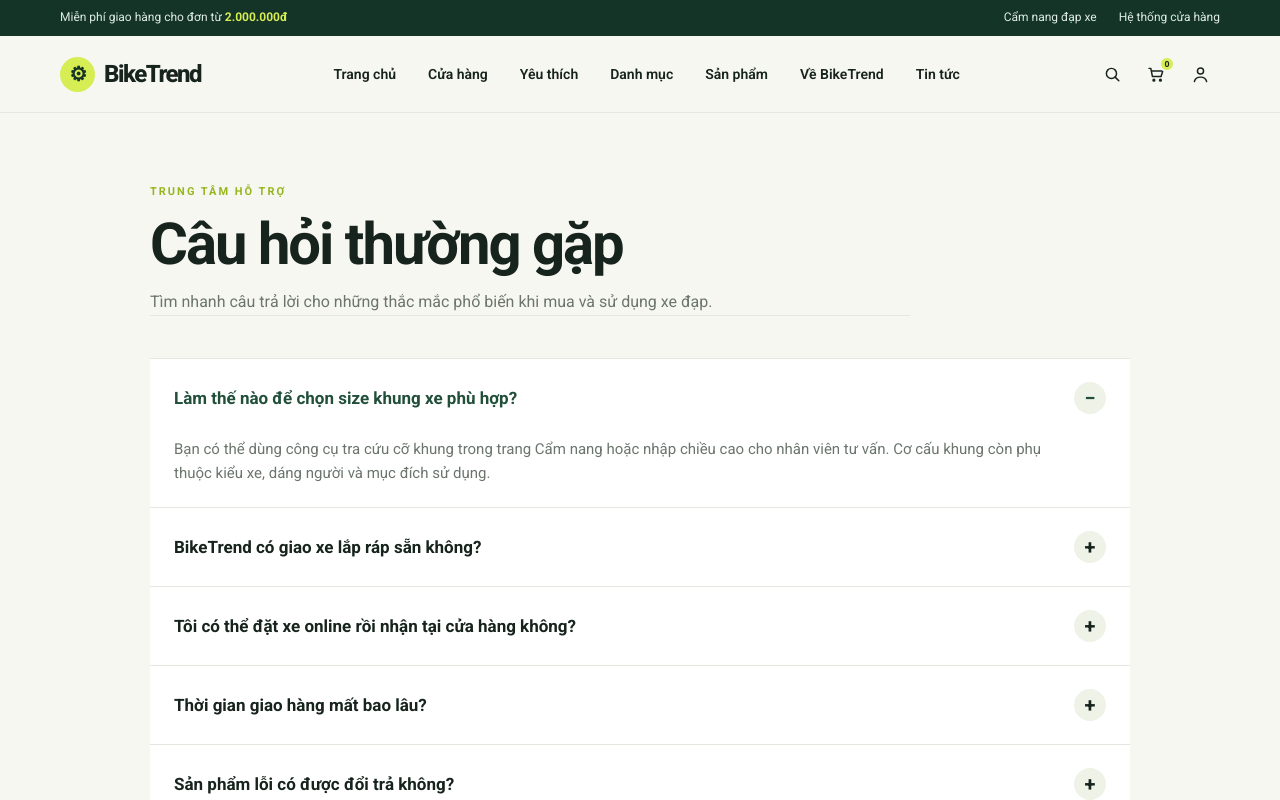
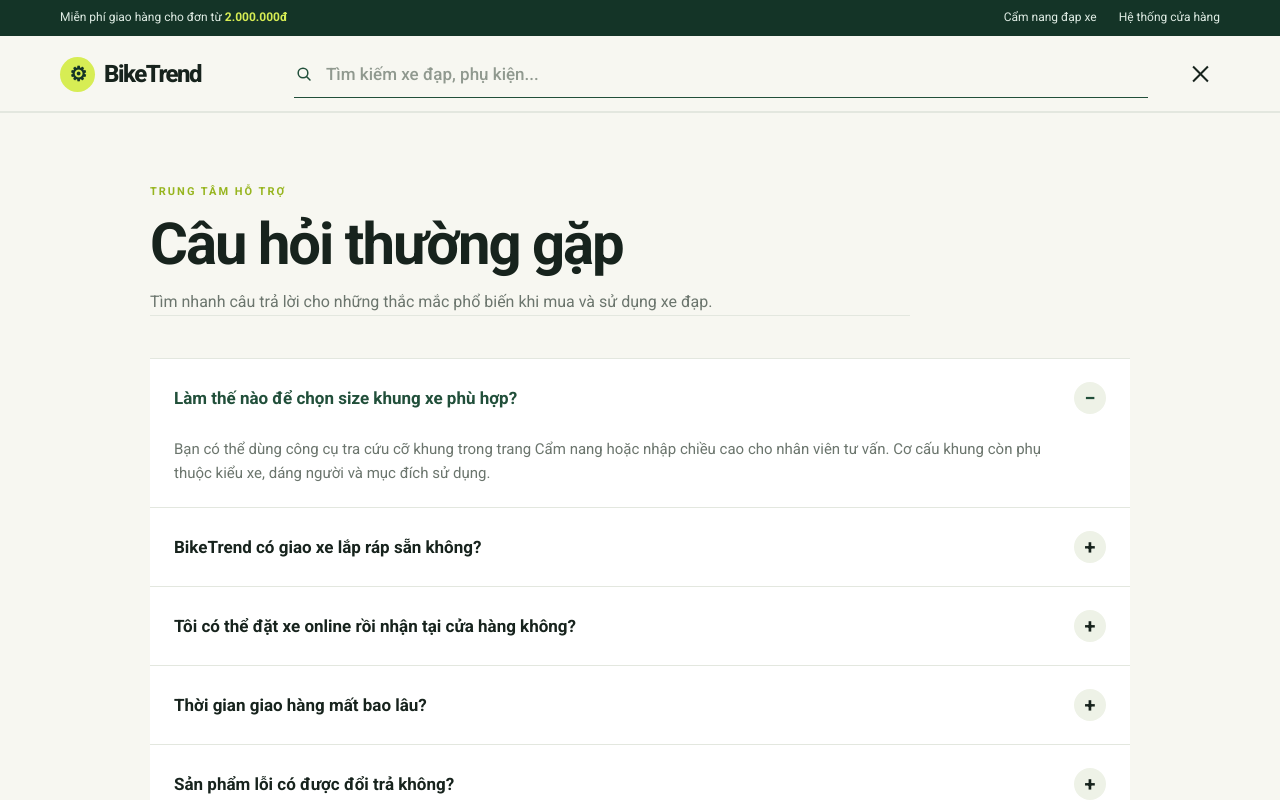
Before and after one commit to Lam-Gia-Bao/FrontEnd_AppBanXeDap, a React (Vite) app: page /faq in a window 1280 px wide. Both pictures are taken after a click on the button "Tìm kiếm". Shown: the top 800 px of the page. Built offline with nearby package versions, Linux system fonts and the light colour scheme.

Commit message:
feat (search): Thêm chức năng tìm kiếm và áp dụng ajax hiện kết quả

```diff
--- a/src/App.css
+++ b/src/App.css
@@ -1008,6 +1008,213 @@ footer li a:hover {
   color: var(--lime);
 }
 
+header {
+  overflow: visible;
+}
+
+.header-search-panel {
+  position: absolute;
+  inset: 0;
+  z-index: 3;
+  background: var(--cream);
+  border-bottom: 1px solid var(--line);
+  opacity: 0;
+  visibility: hidden;
+  transform: translateY(-100%);
+  transition: transform .38s cubic-bezier(.22, 1, .36, 1), opacity .25s ease, visibility 0s linear .38s;
+  pointer-events: none;
+}
+
+.header-search-panel.open {
+  opacity: 1;
+  visibility: visible;
+  transform: translateY(0);
+  transition: transform .38s cubic-bezier(.22, 1, .36, 1), opacity .25s ease, visibility 0s;
+  pointer-events: auto;
+}
+
+.header-search-inner {
+  height: 76px;
+  display: grid;
+  grid-template-columns: 210px minmax(0, 1fr) 48px;
+  align-items: center;
+  gap: 24px;
+}
+
+.header-search-form {
+  height: 48px;
+  display: flex;
+  align-items: center;
+  gap: 12px;
+  border-bottom: 1px solid var(--line);
+  transition: border-color .2s;
+}
+
+.header-search-form:focus-within {
+  border-color: var(--green);
+}
+
+.header-search-form svg {
+  width: 20px;
+  height: 20px;
+  flex: 0 0 20px;
+  fill: none;
+  stroke: var(--green);
+  stroke-width: 1.8;
+  stroke-linecap: round;
+  stroke-linejoin: round;
+}
+
+.header-search-form input {
+  width: 100%;
+  height: 100%;
+  border: 0;
+  outline: 0;
+  color: var(--ink);
+  background: transparent;
+  font: 500 17px "Roboto", sans-serif;
+}
+
+.header-search-form input::placeholder {
+  color: #90998f;
+}
+
+.header-search-form input::-webkit-search-cancel-button {
+  display: none;
+}
+
+.header-search-close {
+  position: relative;
+  width: 40px;
+  height: 40px;
+  justify-self: end;
+  border: 0;
+  border-radius: 50%;
+  background: transparent;
+  cursor: pointer;
+  transition: background .2s;
+}
+
+.header-search-close:hover {
+  background: rgba(33, 79, 58, .08);
+}
+
+.header-search-close span {
+  position: absolute;
+  top: 19px;
+  left: 10px;
+  width: 21px;
+  height: 2px;
+  background: var(--ink);
+  transform: rotate(45deg);
+}
+
+.header-search-close span:last-child {
+  transform: rotate(-45deg);
+}
+
+.header-search-inner {
+  position: relative;
+}
+
+.header-search-results {
+  position: absolute;
+  top: 67px;
+  left: 234px;
+  right: 72px;
+  z-index: 10;
+  overflow: hidden;
+  border: 1px solid var(--line);
+  border-radius: 0 0 4px 4px;
+  background: var(--white);
+  box-shadow: 0 18px 45px rgba(28, 54, 39, .16);
+  animation: searchResultsDown .22s ease-out;
+}
+
+@keyframes searchResultsDown {
+  from {
+    opacity: 0;
+    transform: translateY(-8px);
+  }
+  to {
+    opacity: 1;
+    transform: translateY(0);
+  }
+}
+
+.header-search-results-title {
+  padding: 13px 22px 7px;
+  color: var(--muted);
+  font-size: 11px;
+  font-weight: 800;
+  letter-spacing: 1.5px;
+  text-transform: uppercase;
+}
+
+.header-search-result {
+  display: grid;
+  grid-template-columns: 58px minmax(0, 1fr);
+  align-items: center;
+  gap: 13px;
+  margin: 0 12px;
+  padding: 8px 10px;
+  border-bottom: 1px solid #eff1ec;
+  transition: background .2s;
+}
+
+.header-search-result:hover {
+  background: var(--cream);
+}
+
+.header-search-result img {
+  width: 58px;
+  height: 58px;
+  border-radius: 2px;
+  object-fit: cover;
+  background: #f2f4ee;
+}
+
+.header-search-result span {
+  min-width: 0;
+  display: grid;
+  gap: 3px;
+}
+
+.header-search-result strong {
+  overflow: hidden;
+  color: var(--ink);
+  font-size: 14px;
+  text-overflow: ellipsis;
+  white-space: nowrap;
+}
+
+.header-search-result small {
+  color: var(--muted);
+  font-size: 12px;
+}
+
+.header-search-empty {
+  margin: 0 22px;
+  padding: 18px 0 22px;
+  color: var(--muted);
+}
+
+.header-search-all {
+  display: flex;
+  align-items: center;
+  justify-content: space-between;
+  padding: 14px 22px;
+  color: var(--green);
+  background: var(--cream);
+  font-size: 13px;
+  font-weight: 800;
+}
+
+.header-search-all:hover {
+  color: var(--green-dark);
+  background: #edf2e3;
+}
+
 .feedback-bar {
   background: var(--white);
   border-top: 1px solid var(--line);
@@ -1159,6 +1366,34 @@ footer li a:hover {
 }
 
 @media (max-width: 800px) {
+  .header-search-inner {
+    height: 68px;
+    grid-template-columns: minmax(0, 1fr) 40px;
+    gap: 12px;
+  }
+
+  .header-search-inner > .logo {
+    display: none;
+  }
+
+  .header-search-form {
+    height: 44px;
+  }
+
+  .header-search-form input {
+    font-size: 15px;
+  }
+
+  .header-search-close {
+    width: 40px;
+  }
+
+  .header-search-results {
+    top: 60px;
+    left: 0;
+    right: 52px;
+  }
+
   .feedback-inner {
     grid-template-columns: 1fr 1fr;
     gap: 32px;
--- a/src/components/Header.jsx
+++ b/src/components/Header.jsx
@@ -1,13 +1,36 @@
-import { useState, useEffect } from "react";
-import { Link, useLocation } from "react-router-dom";
+import { useEffect, useRef, useState } from "react";
+import { Link, useLocation, useNavigate } from "react-router-dom";
+import { productsData } from "../data/bikesData";
 
 function Header() {
     const [openMenu, setOpenMenu] = useState(false);
+    const [openSearch, setOpenSearch] = useState(false);
+    const [searchTerm, setSearchTerm] = useState("");
     const { pathname } = useLocation();
+    const navigate = useNavigate();
+    const searchInputRef = useRef(null);
+    const searchResults = searchTerm.trim()
+        ? productsData.filter((product) => {
+            const keyword = searchTerm.trim().toLowerCase();
+            return [
+                product.name,
+                product.category,
+                product.desc,
+            ].some((text) => text.toLowerCase().includes(keyword));
+        }).slice(0, 6)
+        : [];
 
     useEffect(() => {
         window.scrollTo(0, 0);
+        setOpenSearch(false);
+        setOpenMenu(false);
     }, [pathname]);
+
+    useEffect(() => {
+        if (openSearch) {
+            searchInputRef.current?.focus();
+        }
+    }, [openSearch]);
 
     const handleHomeClick = () => {
         setOpenMenu(false);
@@ -16,6 +39,19 @@ function Header() {
 
     const handleActionClick = (tenChucNang) => {
         alert("Tính năng " + tenChucNang + " đang được cập nhật");
+    };
+
+    const handleSearchSubmit = (event) => {
+        event.preventDefault();
+        const keyword = searchTerm.trim();
+        setOpenSearch(false);
+        navigate(keyword ? `/shop?q=${encodeURIComponent(keyword)}` : "/shop");
+    };
+
+    const handleSearchKeyDown = (event) => {
+        if (event.key === "Escape") {
+            setOpenSearch(false);
+        }
     };
 
     return (
@@ -32,7 +68,7 @@ function Header() {
                 </div>
             </div>
 
-            <header>
+            <header className={openSearch ? "header-search-open" : ""}>
                 <div className="container nav">
                     <Link className="logo" to="/" onClick={handleHomeClick}>
                         <span className="logo-mark">⚙</span>BikeTrend
@@ -52,7 +88,7 @@ function Header() {
                         <button
                             className="search"
                             aria-label="Tìm kiếm"
-                            onClick={() => handleActionClick("tìm kiếm")}
+                            onClick={() => setOpenSearch(true)}
                         >
                             <svg viewBox="0 0 24 24" aria-hidden="true">
                                 <circle cx="10.8" cy="10.8" r="5.8" />
@@ -87,6 +123,68 @@ function Header() {
                         </button>
                     </div>
                 </div>
+                <div className={`header-search-panel ${openSearch ? "open" : ""}`}>
+                    <div className="container header-search-inner" onKeyDown={handleSearchKeyDown}>
+                        <Link className="logo" to="/" onClick={handleHomeClick}>
+                            <span className="logo-mark">⚙</span>BikeTrend
+                        </Link>
+                        <form className="header-search-form" onSubmit={handleSearchSubmit}>
+                            <svg viewBox="0 0 24 24" aria-hidden="true">
+                                <circle cx="10.8" cy="10.8" r="5.8" />
+                                <path d="M15 15l4.2 4.2" />
+                            </svg>
+                            <input
+                                ref={searchInputRef}
+                                type="search"
+                                value={searchTerm}
+                                onChange={(event) => setSearchTerm(event.target.value)}
+                                placeholder="Tìm kiếm xe đạp, phụ kiện..."
+                                aria-label="Từ khóa tìm kiếm"
+                            />
+                        </form>
+                        {searchTerm.trim() && (
+                            <div className="header-search-results" role="listbox">
+                                <div className="header-search-results-title">Sản phẩm</div>
+                                {searchResults.length > 0 ? (
+                                    searchResults.map((product) => (
+                                        <Link
+                                            className="header-search-result"
+                                            to={`/product/${product.id}`}
+                                            key={product.id}
+                                            onClick={() => setOpenSearch(false)}
+                                        >
+                                            <img src={product.image} alt={product.name} />
+                                            <span>
+                                                <strong>{product.name}</strong>
+                                                <small>{product.category} · {product.priceFormatted}</small>
+                                            </span>
+                                        </Link>
+                                    ))
+                                ) : (
+                                    <p className="header-search-empty">
+                                        Không tìm thấy sản phẩm phù hợp
+                                    </p>
+                                )}
+                                <Link
+                                    className="header-search-all"
+                                    to={`/shop?q=${encodeURIComponent(searchTerm.trim())}`}
+                                    onClick={() => setOpenSearch(false)}
+                                >
+                                    Xem tất cả kết quả <span>→</span>
+                                </Link>
+                            </div>
+                        )}
+                        <button
+                            type="button"
+                            className="header-search-close"
+                            aria-label="Đóng tìm kiếm"
+                            onClick={() => setOpenSearch(false)}
+                        >
+                            <span aria-hidden="true"></span>
+                            <span aria-hidden="true"></span>
+                        </button>
+                    </div>
+                </div>
             </header>
         </>
     );
--- a/src/pages/Shop.jsx
+++ b/src/pages/Shop.jsx
@@ -5,8 +5,9 @@ import { Link, useSearchParams } from "react-router-dom";
 function Shop() {
     const [searchParams, setSearchParams] = useSearchParams();
     const initialCategory = searchParams.get("category") || "Tất cả";
+    const initialSearch = searchParams.get("q") || "";
 
-    const [searchTerm, setSearchTerm] = useState("");
+    const [searchTerm, setSearchTerm] = useState(initialSearch);
     const [selectedCategory, setSelectedCategory] = useState(initialCategory);
     const [sortBy, setSortBy] = useState("default");
 
@@ -27,6 +28,7 @@ function Shop() {
         } else {
             setSelectedCategory("Tất cả");
         }
+        setSearchTerm(searchParams.get("q") || "");
     }, [searchParams]);
 
     const handleCategorySelect = (categoryName) => {
```
